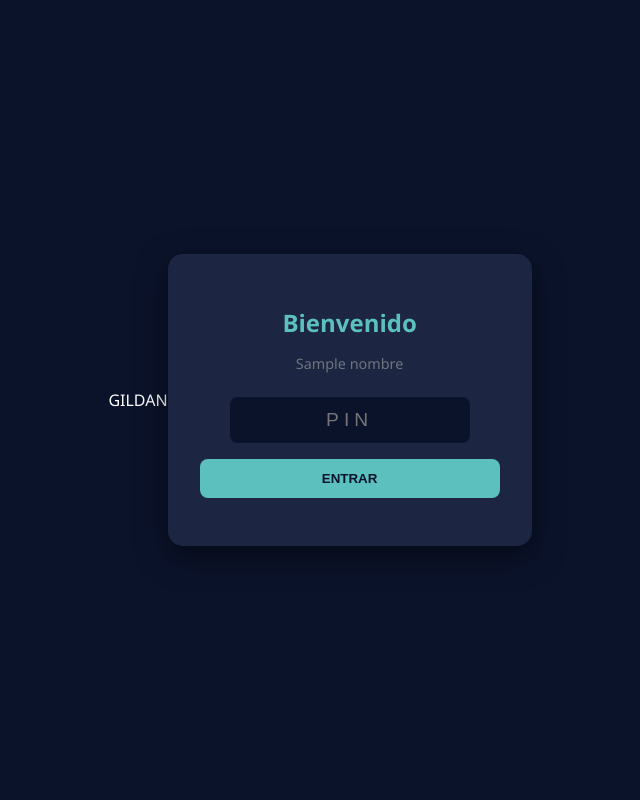
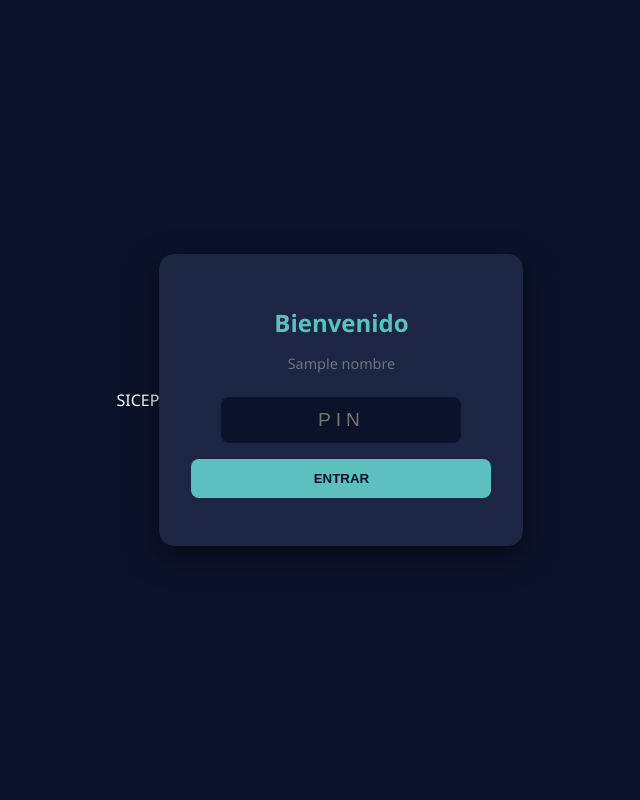
Before and after one commit to CastilloAngel0301h/SICEP, a Flask app: template templates/login.html in a window 1280 px wide. Shown: the whole page, without its empty margins (320-960 px from the left). Run offline with Flask 3, Linux system fonts and the light colour scheme; the template is opened without the code that fills it: most values are stand-ins (such as "Sample title", 1, 10 or a date in 2020).

Commit message:
Update login.html

```diff
--- a/templates/login.html
+++ b/templates/login.html
@@ -1,10 +1,10 @@
-GILDAN
+SICEP
 <!DOCTYPE html>
 <html lang="es">
 <head>
     <meta charset="UTF-8">
     <meta name="viewport" content="width=device-width, initial-scale=1.0">
-    <title>Acceso - Calculadora Ahogados</title>
+    <title>ACCESO - S.I.C.E.P.</title>
     <style>
         body {
             background: #0b132b;
```
